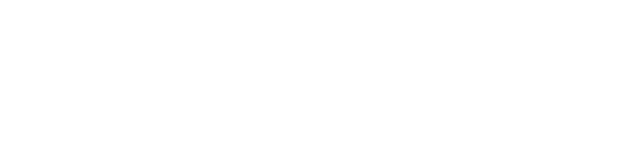
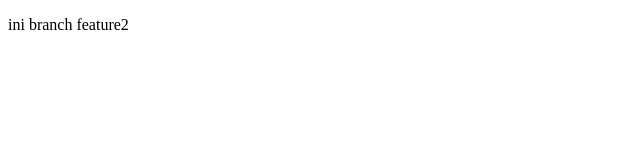
Before and after one commit to nafilahhavina/praktikumGit, a plain HTML site: page index.html in a window 1280 px wide. Shown: the whole page, without its empty margins (0-640 px from the left). Drawn offline with Linux system fonts and the light colour scheme.

Commit message:
ini branch feature2

```diff
--- a/index.html
+++ b/index.html
@@ -7,6 +7,6 @@
     <title>Document</title>
 </head>
 <body>
-
+    <p>ini branch feature2</p>
 </body>
 </html>
```
